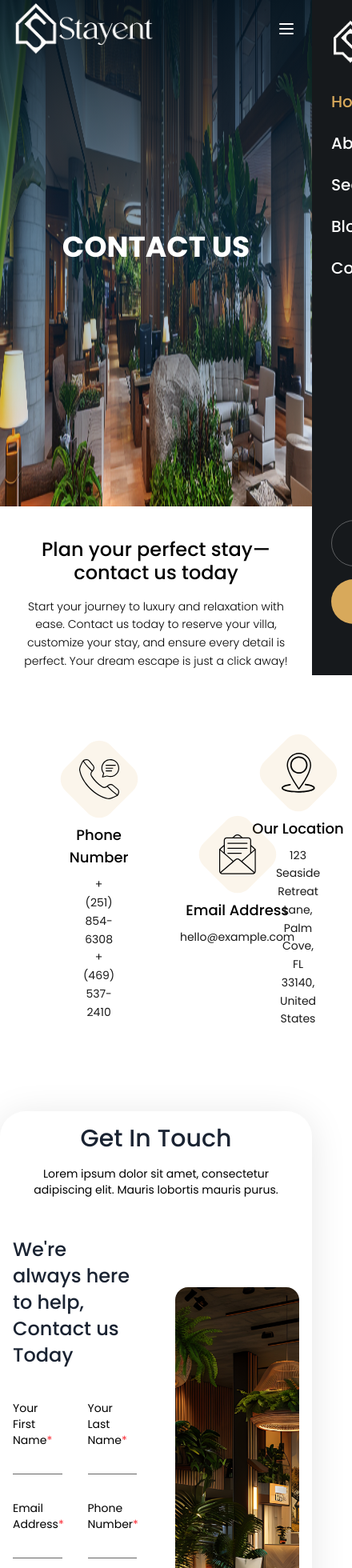
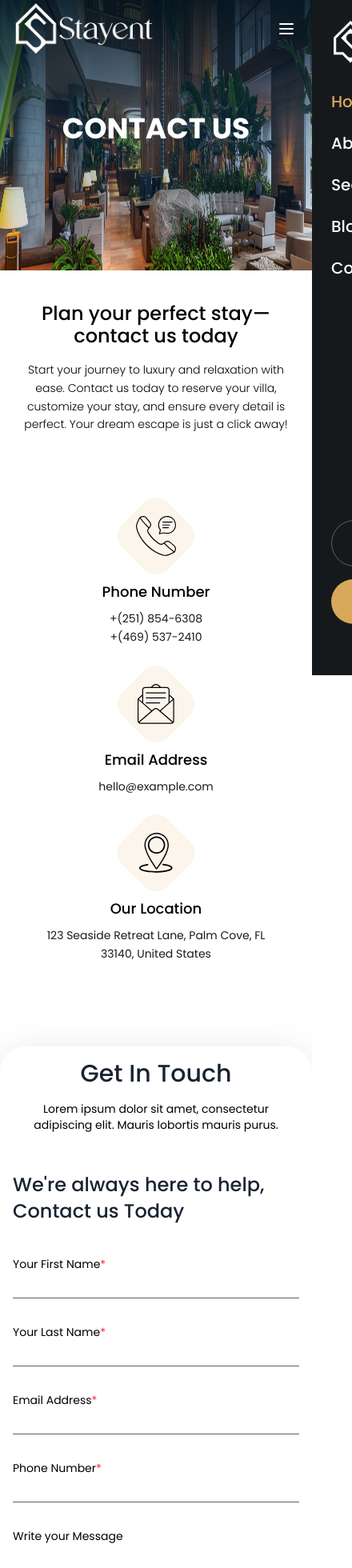
Before and after one commit to Wtmsoumen/hotel-fe, a Next.js app: page /contactus in a window 390 px wide. Shown: the top 1960 px of the page at 80% size, 440 px wide, since content can reach past the window. Built offline with nearby package versions, Linux system fonts and the light colour scheme.

Commit message:
Add files via upload

```diff
--- a/app/aboutus/components/FacilitiesSection.tsx
+++ b/app/aboutus/components/FacilitiesSection.tsx
@@ -45,7 +45,7 @@ export default function FacilitiesSection() {
                     <div className="w-px h-16 bg-amber-400" />
                 </div>
                 {/* Grid of small images */}
-                <div className="absolute -bottom-8 -right-8 grid grid-cols-2 gap-2 w-44">
+                <div className="hidden sm:grid absolute -bottom-8 -right-8 grid-cols-2 gap-2 w-44">
                     {facilityImages.map((src, i) => (
                         <div key={i} className="rounded-xl overflow-hidden shadow-lg h-20">
                             <img src={src} alt="" className="w-full h-full object-cover" />
@@ -66,7 +66,7 @@ export default function FacilitiesSection() {
                 <p className="text-stone-500 text-sm leading-relaxed mb-8">
                     Integer ut tortor nunc. Curabitur metus tortor, posuere eget condimentum ut, convallis eu orci. Sed it suscipit eget, integer eu tincidunt neque, non convallis nunc.
                 </p>
-                <div className="flex gap-8">
+                <div className="flex flex-wrap gap-6 sm:gap-8">
                     {facilities.map((f, i) => (
                         <div key={i} className="flex flex-col items-center gap-2 text-center">
                             <div className="w-14 h-14 rounded-xl bg-amber-50 flex items-center justify-center text-amber-600 shadow-sm">
--- a/app/aboutus/components/GallerySection.tsx
+++ b/app/aboutus/components/GallerySection.tsx
@@ -20,8 +20,8 @@ export default function GallerySection() {
                     {images.slice(0, 4).map((img, i) => (
                         <div
                             key={i}
-                            className={`relative rounded-2xl overflow-hidden group cursor-pointer ${i === 0 || i === 3 ? "row-span-2" : ""}`}
-                            style={{ height: i === 0 || i === 3 ? "400px" : "190px" }}
+                            className={`relative rounded-2xl overflow-hidden group cursor-pointer ${i === 0 || i === 3 ? "md:row-span-2" : ""}`}
+                            style={{ height: i === 0 || i === 3 ? "clamp(180px, 25vw, 400px)" : "clamp(150px, 12vw, 190px)" }}
                         >
                             <img src={img.url} alt={img.label} className="w-full h-full object-cover group-hover:scale-110 transition-transform duration-500" />
                             <div className="absolute inset-0 bg-stone-900/0 group-hover:bg-stone-900/40 transition-all duration-300 flex items-end p-4">
--- a/app/aboutus/components/HeroSection.tsx
+++ b/app/aboutus/components/HeroSection.tsx
@@ -4,7 +4,7 @@ import Image from "next/image";
 export default function HeroSection() {
 
     return (
-        <section className="relative min-h-[75vh] flex items-center justify-center overflow-hidden">
+        <section className="relative lg:min-h-[75vh] min-h-[40vh] flex items-center justify-center overflow-hidden">
             <Image src={abouutBanner} alt="abouutBanner" width={1920} height={1080} className="absolute inset-0 bg-cover bg-center w-full h-full" />
             <div className="absolute inset-0 bg-linear-to-t to-[#001422E5] via-[#00427462] from-[#00427400]" />
             <div className="relative z-10 text-center">
--- a/app/contactus/components/GetInTouch.tsx
+++ b/app/contactus/components/GetInTouch.tsx
@@ -11,11 +11,11 @@ const GetInTouch = () => {
                     <h2 className="text-3xl sm:text-4xl lg:text-[48px] font-medium mb-4">Get In Touch</h2>
                     <p className="text-black font-normal text-sm">Lorem ipsum dolor sit amet, consectetur adipiscing elit. Mauris lobortis mauris purus.</p>
                 </div>
-                <div className="flex gap-12 items-center">
-                    <div className='w-1/2'>
+                <div className="flex flex-col lg:flex-row gap-12 items-center">
+                    <div className='w-full lg:w-1/2'>
                         <h3 className="text-2xl sm:text-[40px] font-medium mb-10 leading-snug">We're always here to help, Contact us Today</h3>
                         <form className="space-y-8">
-                            <div className="grid grid-cols-2 gap-8">
+                            <div className="grid grid-cols-1 sm:grid-cols-2 gap-8">
                                 <div>
                                     <label className="text-sm text-black block">Your First Name<span className="text-red-500">*</span></label>
                                     <input type="text" className="w-full border-b border-[#656565] focus:outline-none pb-2 bg-transparent" />
@@ -25,7 +25,7 @@ const GetInTouch = () => {
                                     <input type="text" className="w-full border-b border-[#656565] focus:outline-none pb-2 bg-transparent" />
                                 </div>
                             </div>
-                            <div className="grid grid-cols-2 gap-8">
+                            <div className="grid grid-cols-1 sm:grid-cols-2 gap-8">
                                 <div>
                                     <label className="text-sm text-black block">Email Address<span className="text-red-500">*</span></label>
                                     <input type="email" className="w-full border-b border-[#656565] focus:outline-none pb-2 bg-transparent" />
@@ -44,7 +44,7 @@ const GetInTouch = () => {
                             </button>
                         </form>
                     </div>
-                    <div className="rounded-2xl overflow-hidden w-1/2 h-[520px]">
+                    <div className="rounded-2xl overflow-hidden w-full lg:w-1/2 h-64 sm:h-96 lg:h-[520px]">
                         <Image src={register} alt="Hotel Lobby" width={600} height={500} className="w-full h-full object-cover" />
                     </div>
                 </div>
--- a/app/contactus/components/HeroSection.tsx
+++ b/app/contactus/components/HeroSection.tsx
@@ -4,7 +4,7 @@ import Image from "next/image";
 export default function HeroSection() {
 
     return (
-        <section className="relative min-h-[75vh] flex items-center justify-center overflow-hidden">
+        <section className="relative lg:min-h-[75vh] min-h-[40vh] flex items-center justify-center overflow-hidden">
             <Image src={contactBanner} alt="abouutBanner" width={1920} height={1080} className="absolute inset-0 bg-cover bg-center w-full h-full" />
             <div className="absolute inset-0 bg-linear-to-t to-[#001422E5] via-[#00427462] from-[#00427400]" />
             <div className="relative z-10 text-center">
--- a/app/contactus/page.tsx
+++ b/app/contactus/page.tsx
@@ -42,11 +42,11 @@ export default function ContactUsPage() {
                     <p className="text-black text-sm leading-relaxed font-light w-full sm:w-[50%]">
                         Start your journey to luxury and relaxation with ease. Contact us today to reserve your villa, customize your stay, and ensure every detail is perfect. Your dream escape is just a click away!
                     </p>
-                    <div className="w-full flex items-center justify-between pt-10">
+                    <div className="w-full flex flex-col sm:flex-row items-center sm:justify-between pt-10">
                         {contactInfo.map((v, i) =>
-                            <div key={i} className={`flex w-[33%] h-[-webkit-fill-available] pt-8 `}>
-                                <div className={`${i === 0 ? `` : `border-l`} mr-12 h-[-webkit-fill-available]`} />
-                                <div className="flex flex-col items-center">
+                            <div key={i} className={`flex w-full sm:w-[33%] h-[-webkit-fill-available] pt-8`}>
+                                <div className={`${i === 0 ? `` : `lg:block hidden sm:border-l border-t sm:border-t-0 w-full sm:w-auto`} mr-0 sm:mr-12 h-[-webkit-fill-available]`} />
+                                <div className="flex flex-col items-center w-full">
                                     <div className="mb-4 bg-[#D8A95B1F] w-20 h-20 rounded-[20px] rotate-45 flex items-center justify-center">
                                         <Image src={v?.icon} alt={v?.title} width={24} height={24} className="h-12.5 w-auto -rotate-45" />
                                     </div>
```
Also changed, not shown: app/aboutus/components/RoomsCarousel.tsx (+7 -2 lines).
